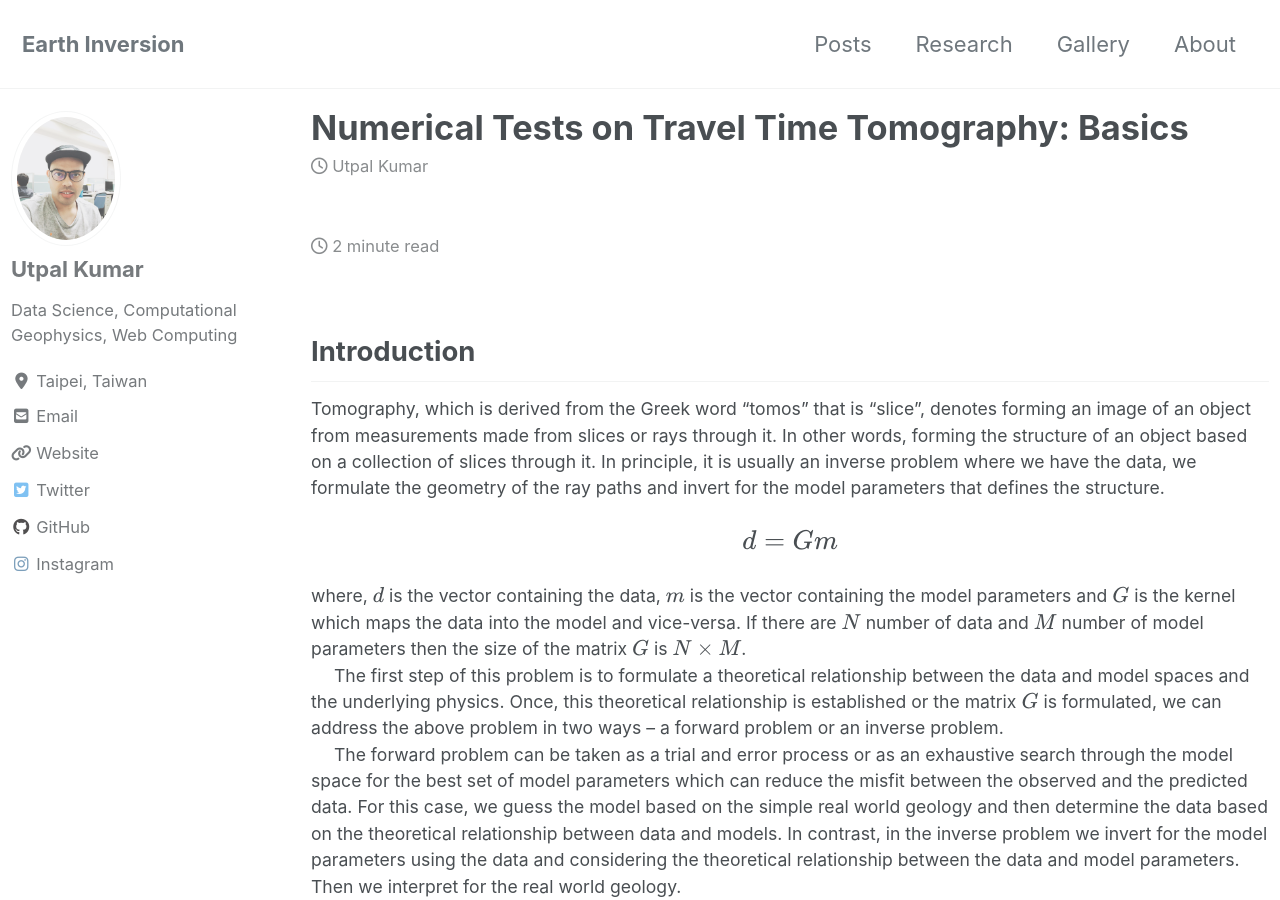
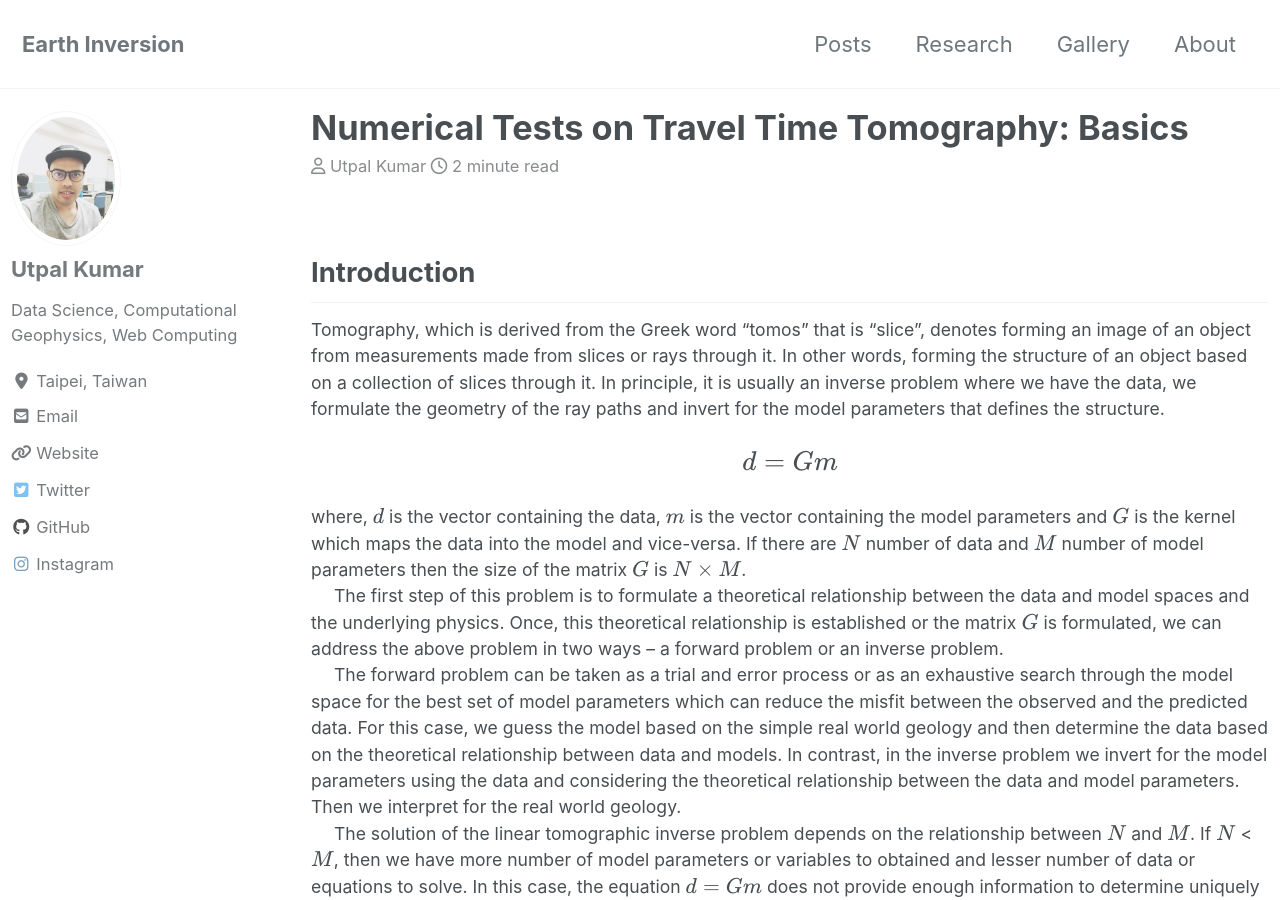
Before and after one commit to apexcodings/earthinversion.github.io, a Jekyll site: the page built from _posts/2020-05-23-numerical-tests-travel-time-tomography.md, in a window 1280 px wide and 900 px high. Built offline with Jekyll 4.4.1, drawn with Linux system fonts in a browser that asks for light colours; cached includes are drawn as plain includes; nearby versions of some CDN libraries; formulas are drawn with MathJax 3; comment, search, counter and statistics services are not loaded.

Commit message:
single post author icon Saturday, May 23, 2020 at 12:14:15 PM

```diff
--- a/_layouts/single.html
+++ b/_layouts/single.html
@@ -28,8 +28,8 @@
         <header>
           {% if page.title %}<h1 id="page-title" class="page__title" itemprop="headline">{{ page.title | markdownify | remove: "<p>" | remove: "</p>" }}</h1>{% endif %}
           {% if page.read_time %}
-            <p class="page__meta"><i class="far fa-clock" aria-hidden="true"></i> Utpal Kumar</p>
-            <p class="page__meta"><i class="far fa-clock" aria-hidden="true"></i> {% include read-time.html %}</p>
+            <p class="page__meta"><i class="far fa-user" aria-hidden="true"></i> Utpal Kumar
+            <i class="far fa-clock" aria-hidden="true"></i> {% include read-time.html %}</p>
           {% endif %}
         </header>
       {% endunless %}
```
